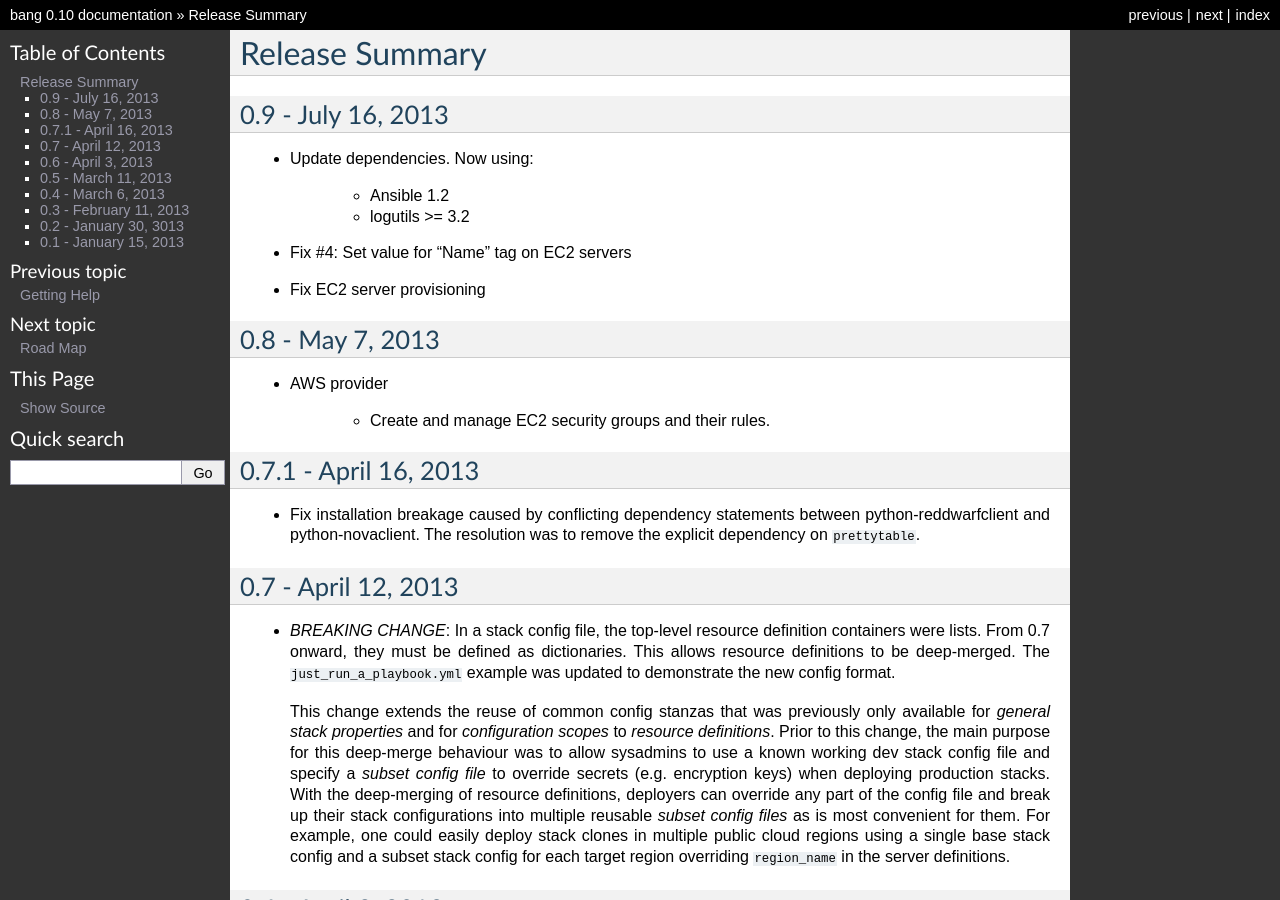
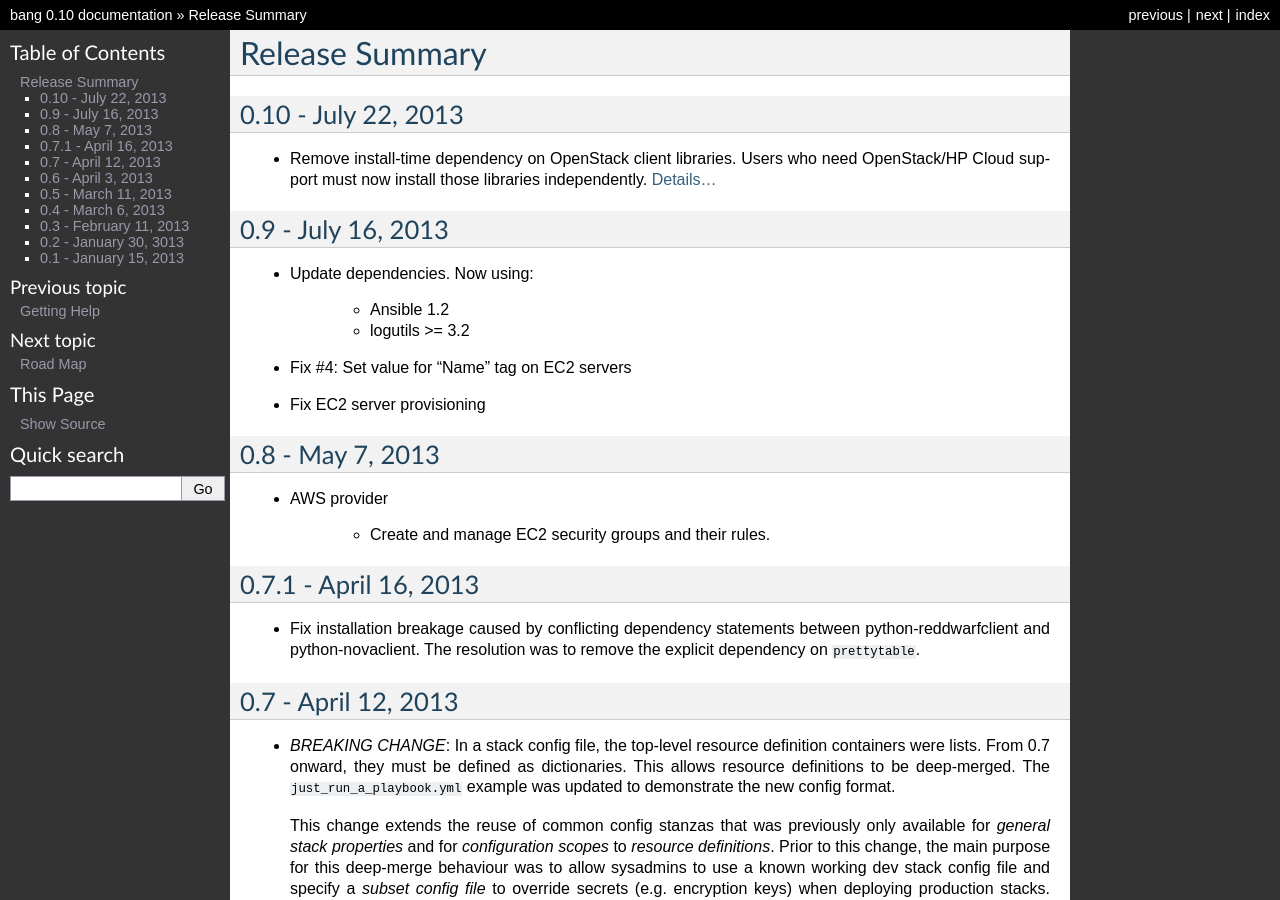
Before and after one commit to fr33jc/bang, a Sphinx documentation site: the page built from doc/releases.txt, in a window 1280 px wide and 900 px high. Built offline with Sphinx 7.4.7, drawn with Linux system fonts in a browser that asks for light colours.

Commit message:
Update docs for 0.10

```diff
--- a/doc/installing.txt
+++ b/doc/installing.txt
@@ -47,6 +47,8 @@ build-time dependencies from the Debian/Ubuntu package repos::
 Then install Bang as directed above.
 
 
+.. _openstack-deps:
+
 OpenStack
 ~~~~~~~~~
 As much as possible, Bang uses official OpenStack client libraries to
--- a/doc/releases.txt
+++ b/doc/releases.txt
@@ -1,6 +1,12 @@
 Release Summary
 ===============
 
+
+0.10 - July 22, 2013
+--------------------
+- Remove install-time dependency on OpenStack client libraries.
+  Users who need OpenStack/HP Cloud support must now install those
+  libraries independently.  :ref:`Details... <openstack-deps>`
 
 0.9 - July 16, 2013
 -------------------
--- a/doc/roadmap.txt
+++ b/doc/roadmap.txt
@@ -43,11 +43,6 @@ General Features
   once.  Leave it up to the deployers to sort out inter-playbook
   dependencies.
 
-- Consider replacing python-reddwarf.  It would be nice to get rid of
-  the lxml dependency because it's such a chore to install especially
-  in virtualenvs.  Ideally, we would not require
-  compilers/``build-essential`` on the installation host.
-
 - Integrate with revision control system.
 
     - Autoincrement *stack version* in config file.
```
